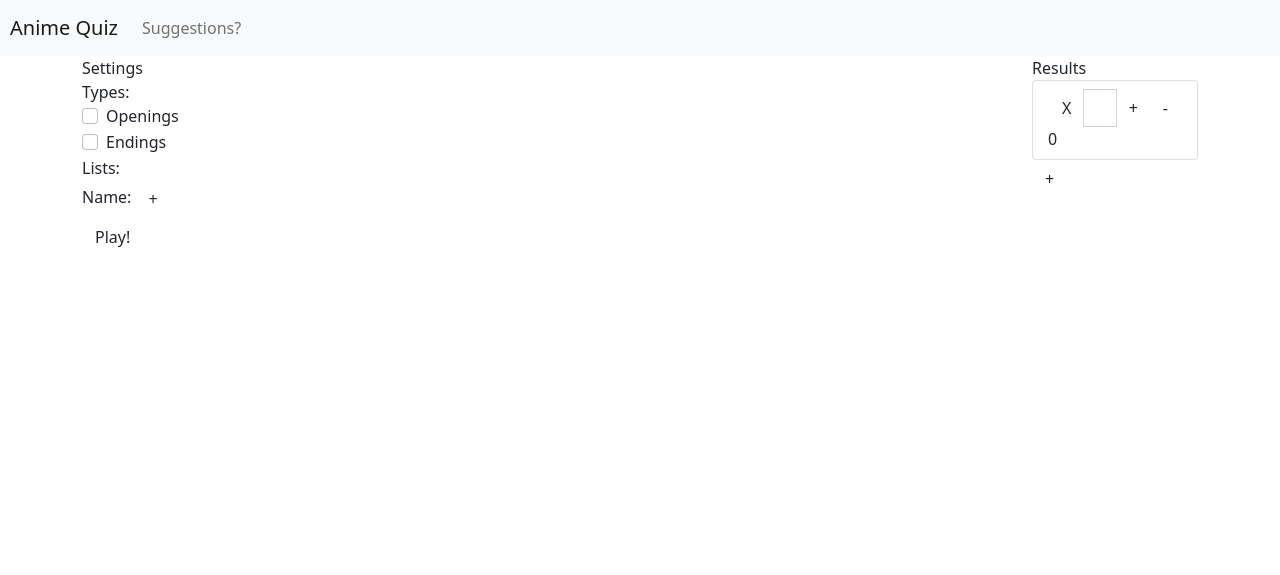
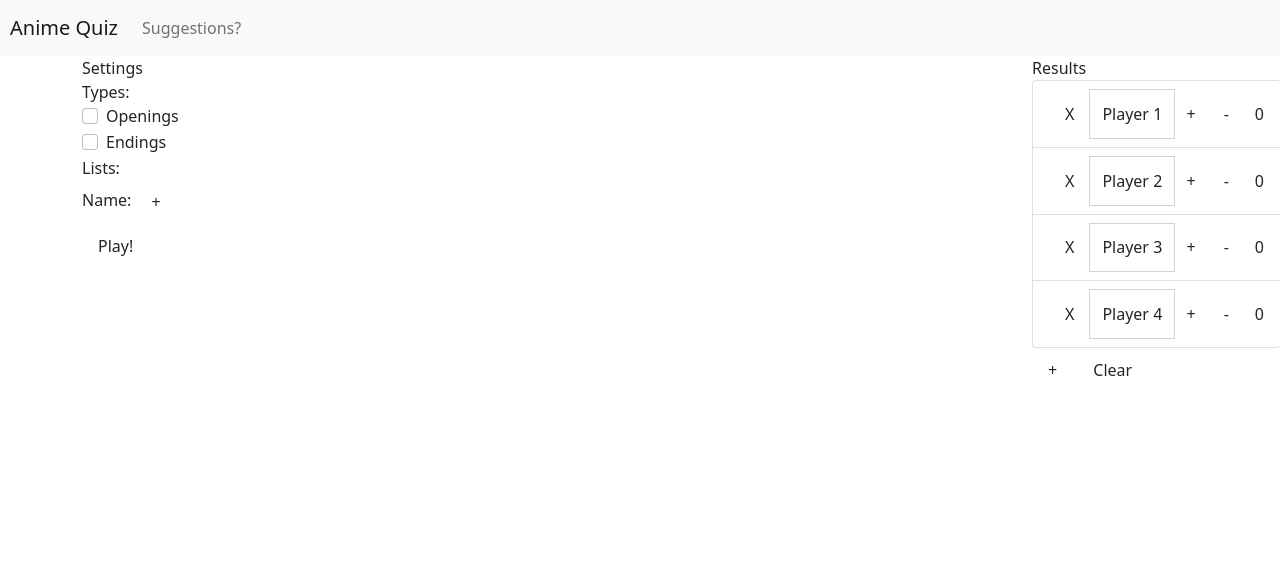
Before and after one commit to przemub/anime_quiz, a Django app: template quiz/templates/quiz/quiz.html in a window 1280 px wide. Shown: the top 575 px of the page. Run offline with Django 3.2, Linux system fonts and the light colour scheme; the template is opened without the code that fills it, so the values that code supplies are empty.

Commit message:
Pora na CSSa

```diff
--- a/quiz/static/quiz/main.css
+++ b/quiz/static/quiz/main.css
@@ -12,6 +12,14 @@
 #player {
     visibility: hidden;
     width: 100%;
+}
+
+#results {
+    width: 150%;
+}
+
+.btn {
+    margin: 3px;
 }
 
 #checkboxes label {
@@ -43,3 +51,9 @@ img.icon {
     z-index: 1;
     width: 240px;
 }
+
+#points {
+    margin-top: 6%;
+    margin-bottom: 6%;
+    margin-left: 10px;
+}
--- a/quiz/templates/quiz/quiz.html
+++ b/quiz/templates/quiz/quiz.html
@@ -90,18 +90,48 @@
 
         <div class="col-2 text-left" id="results-list">
             <label for="results">Results</label>
+            <div id="results-div">
             <ul class="list-group" id="results">
                 <li class="list-group-item">
                     <div class="input-group">
                         <button class="btn" type="button" onclick="removePlayer(this)">X</button>
-                        <input type="text" class="form-control user-field" id="user">
+                        <input type="text" class="form-control user-field player-field" id="user" value="Player 1">
+                        <button class="btn" type="button" onclick="addPoint(this)">+</button>
+                        <button class="btn" type="button" onclick="removePoint(this)">-</button>
+                        <div id="points">0</div>
+                    </div>
+                </li>
+                <li class="list-group-item">
+                    <div class="input-group">
+                        <button class="btn" type="button" onclick="removePlayer(this)">X</button>
+                        <input type="text" class="form-control user-field player-field" id="user" value="Player 2">
+                        <button class="btn" type="button" onclick="addPoint(this)">+</button>
+                        <button class="btn" type="button" onclick="removePoint(this)">-</button>
+                        <div id="points">0</div>
+                    </div>
+                </li>
+                <li class="list-group-item">
+                    <div class="input-group">
+                        <button class="btn" type="button" onclick="removePlayer(this)">X</button>
+                        <input type="text" class="form-control user-field player-field" id="user" value="Player 3">
+                        <button class="btn" type="button" onclick="addPoint(this)">+</button>
+                        <button class="btn" type="button" onclick="removePoint(this)">-</button>
+                        <div id="points">0</div>
+                    </div>
+                </li>
+                <li class="list-group-item">
+                    <div class="input-group">
+                        <button class="btn" type="button" onclick="removePlayer(this)">X</button>
+                        <input type="text" class="form-control user-field player-field" id="user" value="Player 4">
                         <button class="btn" type="button" onclick="addPoint(this)">+</button>
                         <button class="btn" type="button" onclick="removePoint(this)">-</button>
                         <div id="points">0</div>
                     </div>
                 </li>
             </ul>
-            <button id="addUserBtn" class="btn" type="button" onclick="addPlayer(this)">+</button>
+            </div>
+            <button id="addPlayerBtn" class="btn" type="button" onclick="addPlayer(this)">+</button>
+            <button id="clearPlayerBtn" class="btn" type="button" onclick="clearPlayer(this)">Clear</button>
         </div>
     </div>
 </main>
```
